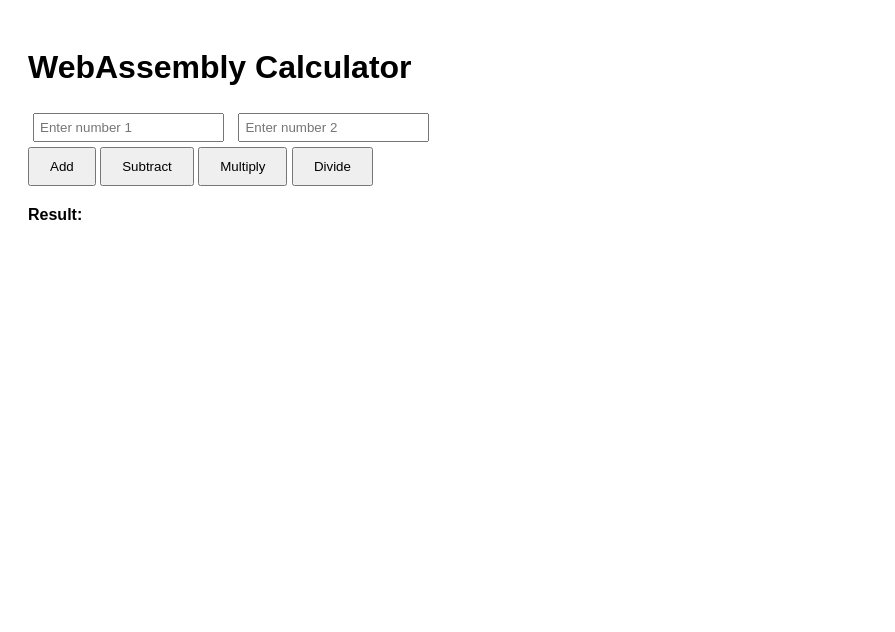
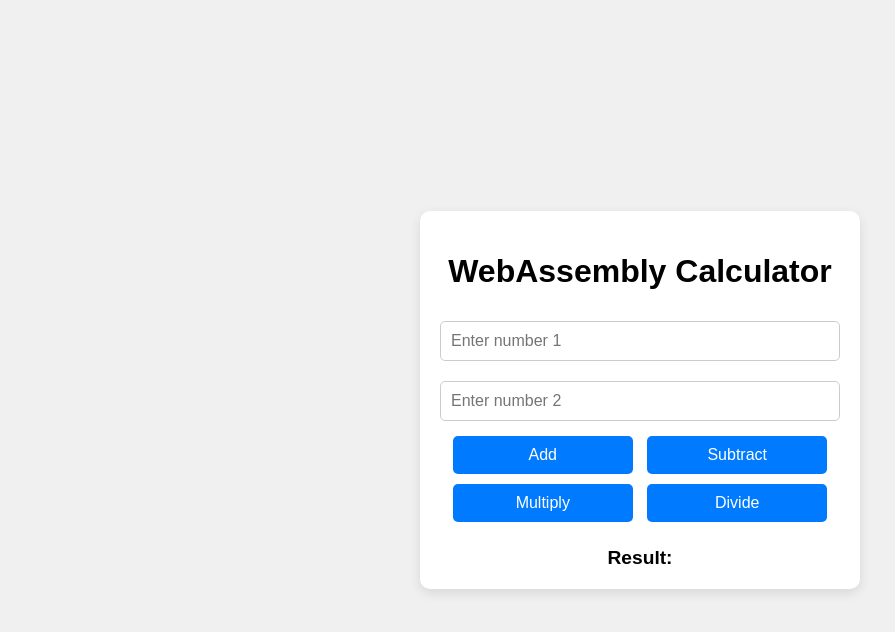
Before and after one commit to RohanLodhi/wasm-calc, a plain HTML site: page index.html in a window 1280 px wide. Shown: the whole page, without its empty margins (0-895 px from the left). Drawn offline with Linux system fonts and the light colour scheme; no server answers.

Commit message:
ui changes

```diff
--- a/index.html
+++ b/index.html
@@ -5,13 +5,77 @@
     <meta name="viewport" content="width=device-width, initial-scale=1.0">
     <title>Wasm Calculator</title>
     <style>
-        body { font-family: Arial, sans-serif; padding: 20px; }
-        input { margin: 5px; padding: 5px; }
-        button { padding: 10px 20px; }
-        #result { margin-top: 20px; font-weight: bold; }
+        body {
+            font-family: Arial, sans-serif;
+            display: flex;
+            justify-content: center;
+            align-items: center;
+            height: 100vh;
+            margin: 0;
+            background-color: #f0f0f0;
+        }
+
+        .calculator-container {
+            background-color: #fff;
+            padding: 20px;
+            border-radius: 10px;
+            box-shadow: 0px 4px 12px rgba(0, 0, 0, 0.1);
+            text-align: center;
+            max-width: 400px;
+            width: 100%;
+        }
+
+        input {
+            width: 100%;
+            padding: 10px;
+            margin: 10px 0;
+            font-size: 1rem;
+            border-radius: 5px;
+            border: 1px solid #ccc;
+            box-sizing: border-box;
+        }
+
+        button {
+            padding: 10px 20px;
+            margin: 5px;
+            font-size: 1rem;
+            border: none;
+            border-radius: 5px;
+            background-color: #007bff;
+            color: white;
+            cursor: pointer;
+            width: 45%;
+        }
+
+        button:hover {
+            background-color: #0056b3;
+        }
+
+        #result {
+            margin-top: 20px;
+            font-weight: bold;
+            font-size: 1.2rem;
+        }
+
+        /* Responsive Design */
+        @media (max-width: 600px) {
+            input {
+                font-size: 0.9rem;
+            }
+
+            button {
+                font-size: 0.9rem;
+                width: 100%;
+            }
+
+            #result {
+                font-size: 1rem;
+            }
+        }
     </style>
 </head>
 <body>
+    <div class="calculator-container">
         <h1>WebAssembly Calculator</h1>
         <input id="num1" type="number" placeholder="Enter number 1" />
         <input id="num2" type="number" placeholder="Enter number 2" />
@@ -21,9 +85,10 @@
         <button onclick="performOperation('multiply')">Multiply</button>
         <button onclick="performOperation('divide')">Divide</button>
         <div id="result">Result: </div>
+    </div>
 
     <!-- Import the generated wasm file and the calculator logic -->
     <script src="calculator.js"></script>
-    <script src="main.js"></script> <!-- The newly separated JavaScript logic -->
+    <script src="main.js"></script>
 </body>
 </html>
```
Lines whose indentation alone changed are shown as unchanged.
